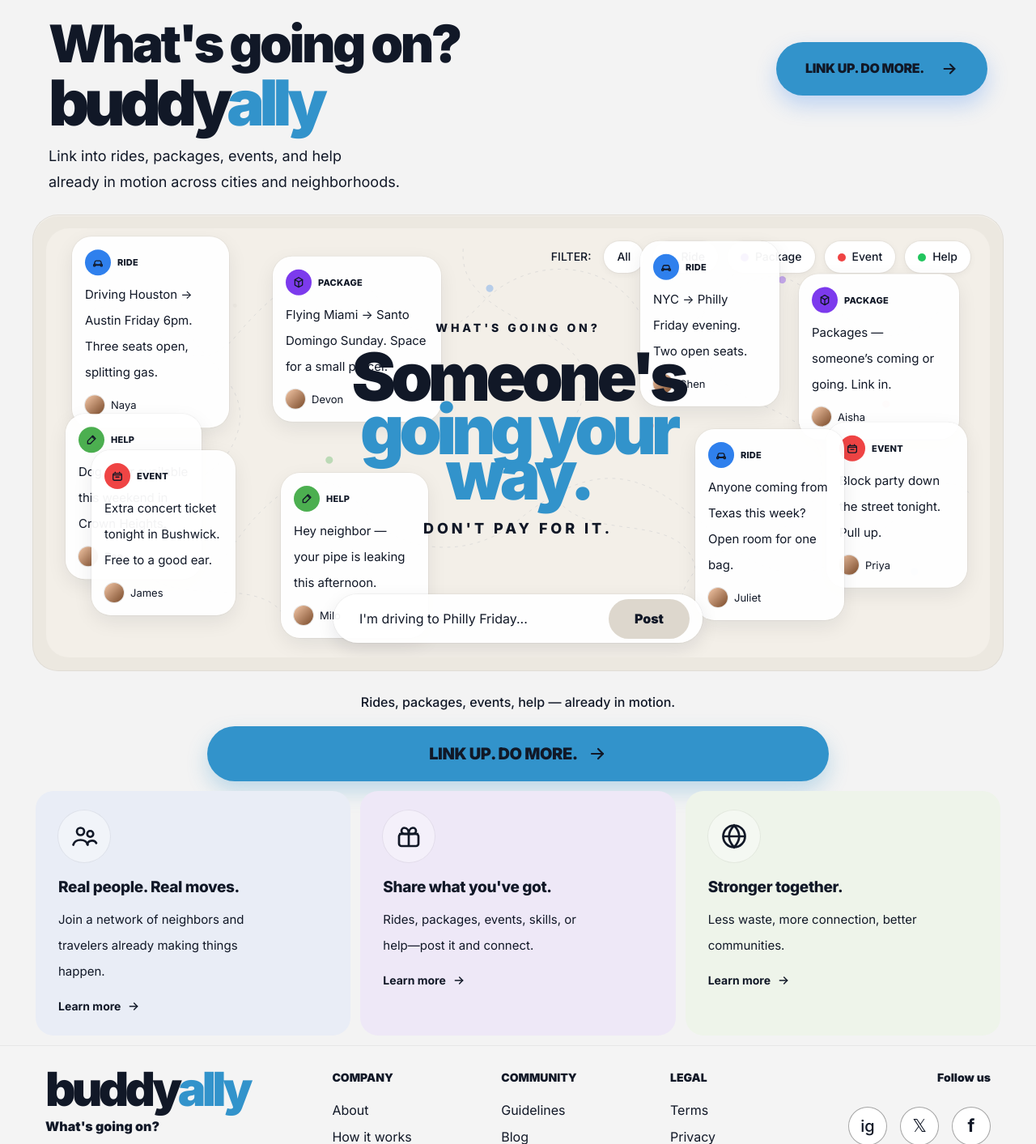
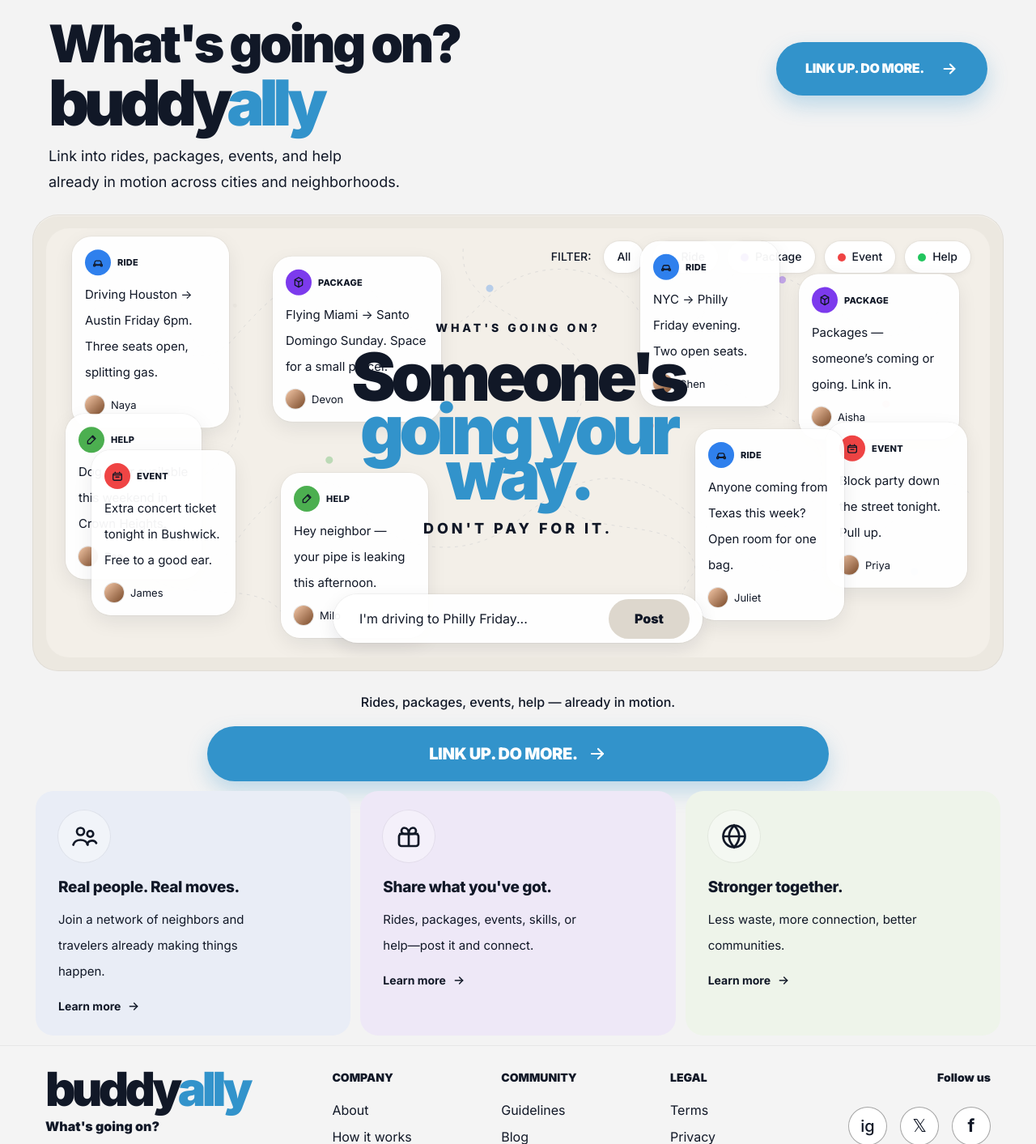
Before and after one commit to drbrimah007/buddyally-next, a Next.js app: page /home in a window 1280 px wide. Shown: the top 1413 px of the page at 81% size. Built offline with nearby package versions, Linux system fonts and the light colour scheme.

Commit message:
Force inline styles on both CTA buttons — Tailwind not generating bg-[#3293cb]
Co-Authored-By: Claude Opus 4.6 (1M context) <noreply@anthropic.com>

```diff
--- a/src/app/home/page.tsx
+++ b/src/app/home/page.tsx
@@ -172,7 +172,7 @@ export default function BuddyallyDesktopLanding() {
                 Link into rides, packages, events, and help<br />already in motion across cities and neighborhoods.
               </p>
             </div>
-            <a href="/signup" className="mt-7 inline-flex items-center gap-5 rounded-full bg-[#3293cb] px-9 py-5 text-[16px] font-black uppercase tracking-[-0.02em] text-white shadow-[0_12px_26px_rgba(34,121,242,0.25)]">
+            <a href="/signup" className="mt-7 inline-flex items-center gap-5 rounded-full px-9 py-5 text-[16px] font-black uppercase tracking-[-0.02em]" style={{background:'#3293cb',color:'#fff',boxShadow:'0 12px 26px rgba(50,147,203,0.28)'}}>
               LINK UP. DO MORE.
               <ArrowIcon className="h-[22px] w-[22px]" />
             </a>
@@ -225,7 +225,7 @@ export default function BuddyallyDesktopLanding() {
           </div>
 
           <div className="mt-4 flex justify-center px-5 hidden lg:flex">
-            <a href="/signup" className="w-full max-w-3xl inline-flex items-center justify-center gap-3 rounded-full bg-[#3293cb] px-8 py-5 text-xl font-black uppercase tracking-[-0.02em] text-white shadow-[0_12px_26px_rgba(50,147,203,0.28)]">
+            <a href="/signup" className="w-full max-w-3xl inline-flex items-center justify-center gap-3 rounded-full px-8 py-5 text-xl font-black uppercase tracking-[-0.02em]" style={{background:'#3293cb',color:'#fff',boxShadow:'0 12px 26px rgba(50,147,203,0.28)'}}>
               LINK UP. DO MORE.
               <ArrowIcon className="h-6 w-6" />
             </a>
```
